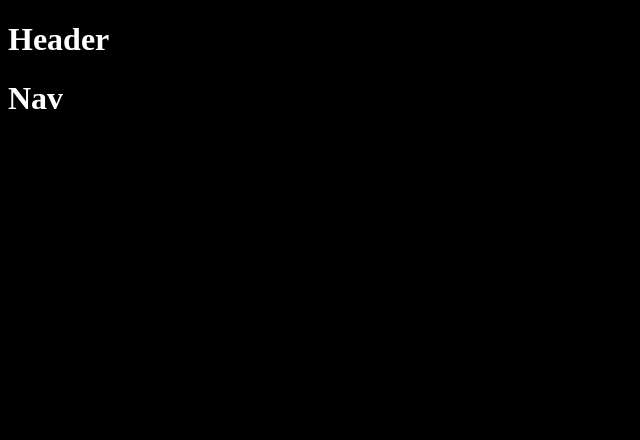
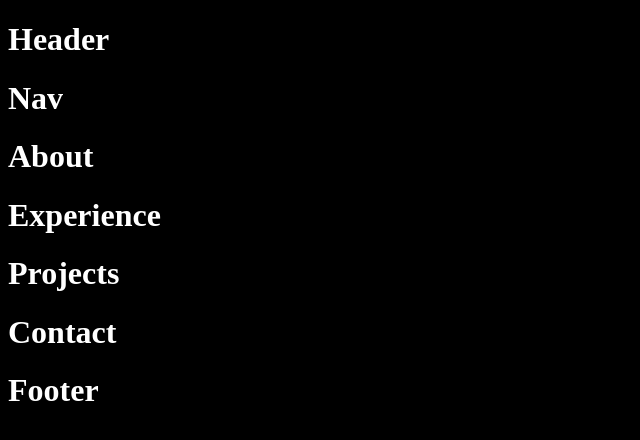
Before and after one commit to TomasGarciaDev/react-portfolio-website, a React (Create React App) app: page / in a window 1280 px wide. Shown: the top 440 px of the page, without its empty margins (0-640 px from the left). Built offline with nearby package versions, Linux system fonts and the light colour scheme.

Commit message:
Redering basic components

```diff
--- a/src/App.jsx
+++ b/src/App.jsx
@@ -1,12 +1,24 @@
 import React from 'react';
 import Header from './components/header/Header';
-import Nav from './components/nav/Nav'
+import Nav from './components/nav/Nav';
+import About from './components/about/About';
+import Experience from './components/experience/Experience';
+import Portfolio from './components/portfolio/Portfolio';
+import Contact from './components/contact/Contact';
+import Footer from './components/footer/Footer'
+
+
 
 export default function App() {
   return (
     <>
       <Header />
       <Nav />
+      <About />
+      <Experience />
+      <Portfolio />
+      <Contact />
+      <Footer />
     </>
   )
 }
--- a/src/components/projects/Projects.jsx
+++ b/src/components/portfolio/Portfolio.jsx
@@ -1,6 +1,6 @@
-import './projects.css'
+import './portfolio.css'
 
-export default function Projects() {
+export default function Portfolio() {
   return (
     <div>
       <h1>Projects</h1>
```
Also changed, not shown: src/components/portfolio/portfolio.css (added).
